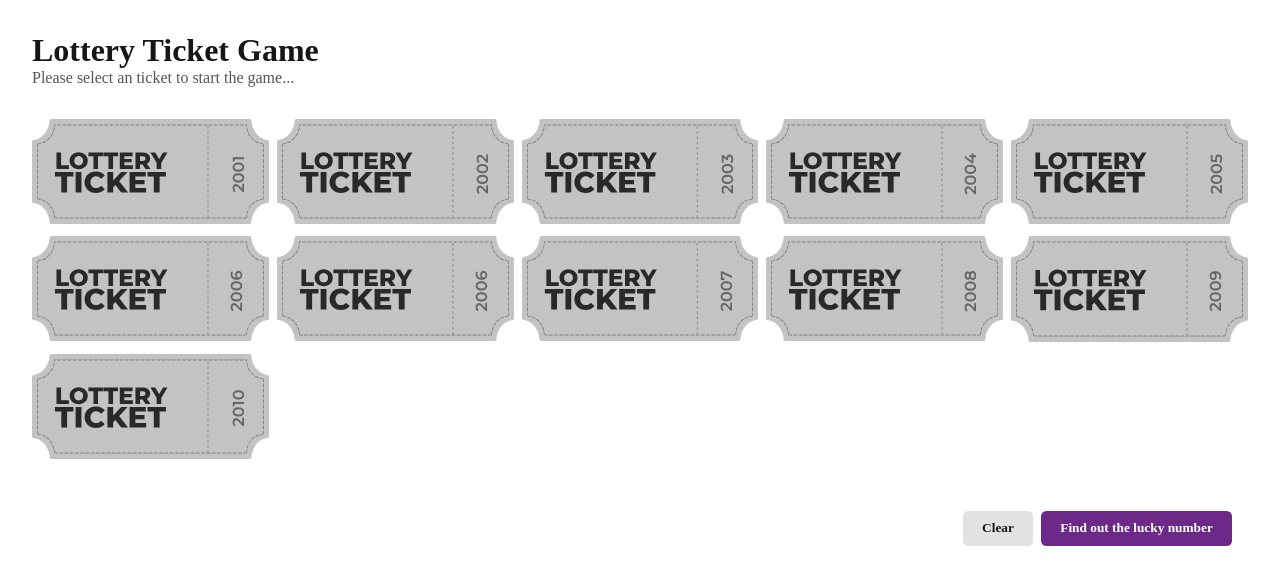
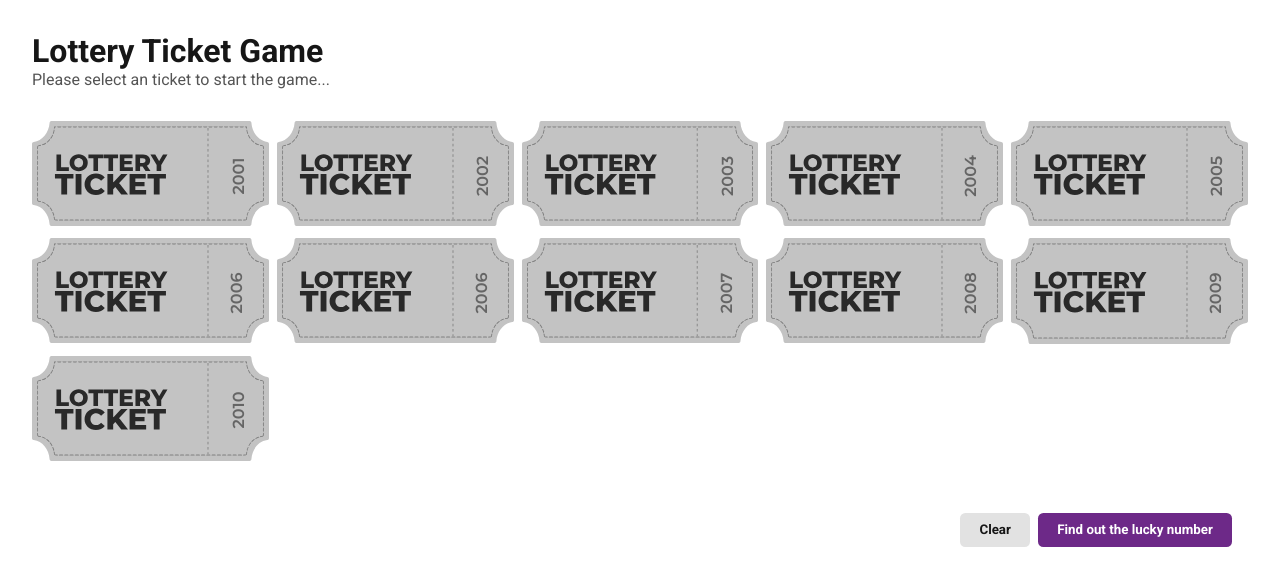
Before and after one commit to unknown009d/TicketGame, a plain HTML site: page index.html in a window 1280 px wide. Drawn offline with Linux system fonts and the light colour scheme.

Commit message:
Update main.css

```diff
--- a/main.css
+++ b/main.css
@@ -1,9 +1,10 @@
 @import url('https://fonts.googleapis.com/css2?family=Montserrat:wght@100;200;300;400;500;600;700;800;900&display=swap');
+@import url('https://fonts.googleapis.com/css2?family=Roboto:wght@100;200;300;400;500;600;700;800;900&display=swap');
 *{
     margin: 0;
     padding: 0;
     box-sizing: border-box;
-    font-family: inherit;
+    font-family: "Roboto", "Montserrat", sans-serif;
     -webkit-tap-highlight-color: transparent;
 }
 body{
```
